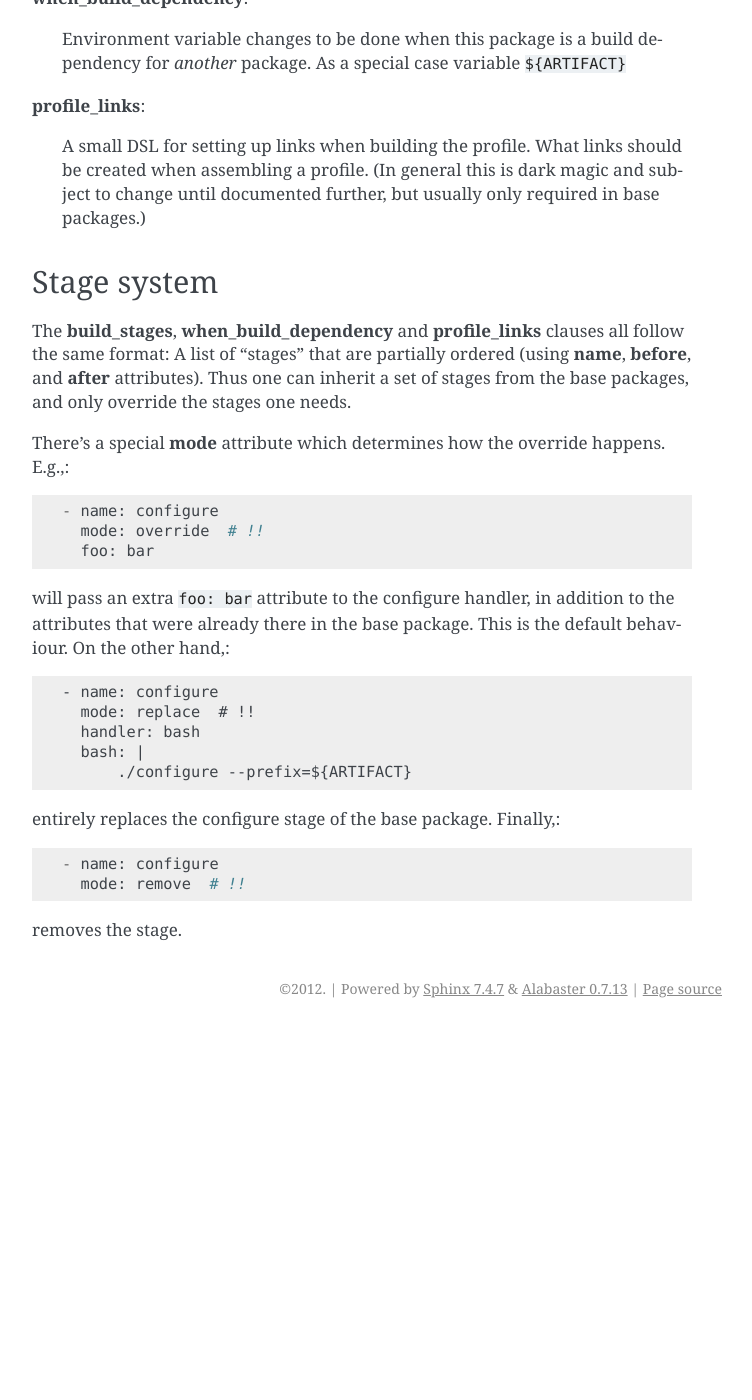
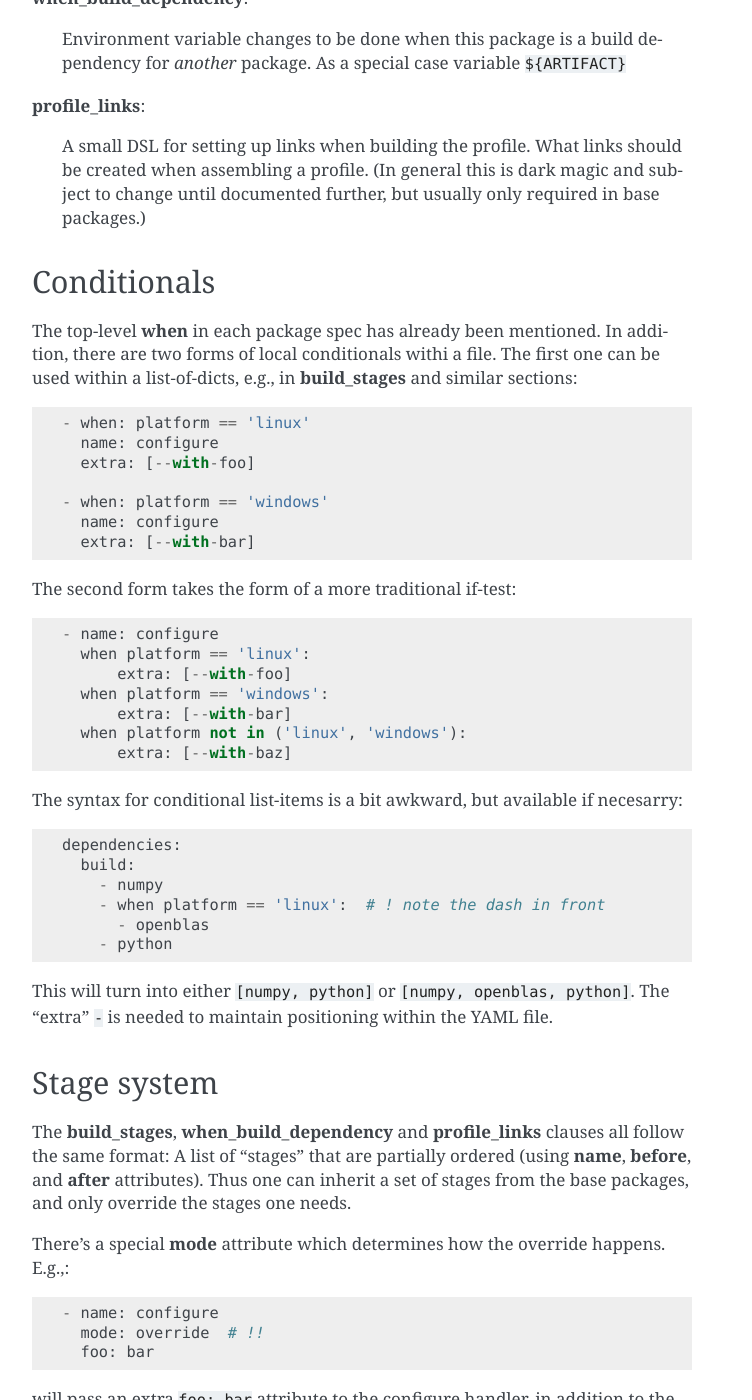
Before and after one commit to hashdist/hashdist, a Sphinx documentation site: the page built from doc/source/specs.rst, in a window 1280 px wide and 1400 px high, scrolled down 3695 px. Shown: the whole window, without its empty margins (388-1140 px from the left). Built offline with Sphinx 7.4.7, drawn with Linux system fonts in a browser that asks for light colours; before the commit the page ends 4723 px from its top, so only the background shows below that.

Commit message:
Comments on conditionals in spec docs

```diff
--- a/doc/source/specs.rst
+++ b/doc/source/specs.rst
@@ -188,6 +188,46 @@ depending on context), and the variable name is what is hashed.
   usually only required in base packages.)
 
 
+Conditionals
+------------
+
+The top-level **when** in each package spec has already been mentioned.
+In addition, there are two forms of local conditionals withi a file.
+The first one can be used within a list-of-dicts, e.g., in **build_stages**
+and similar sections::
+
+    - when: platform == 'linux'
+      name: configure
+      extra: [--with-foo]
+
+    - when: platform == 'windows'
+      name: configure
+      extra: [--with-bar]
+
+The second form takes the form of a more traditional if-test::
+
+    - name: configure
+      when platform == 'linux':
+          extra: [--with-foo]
+      when platform == 'windows':
+          extra: [--with-bar]
+      when platform not in ('linux', 'windows'):
+          extra: [--with-baz]
+
+The syntax for conditional list-items is a bit awkward, but available
+if necesarry::
+
+    dependencies:
+      build:
+        - numpy
+        - when platform == 'linux':  # ! note the dash in front
+          - openblas
+        - python
+
+This will turn into either ``[numpy, python]`` or ``[numpy, openblas,
+python]``.  The "extra" ``-`` is needed to maintain positioning within
+the YAML file.
+
 
 Stage system
 ------------
```
